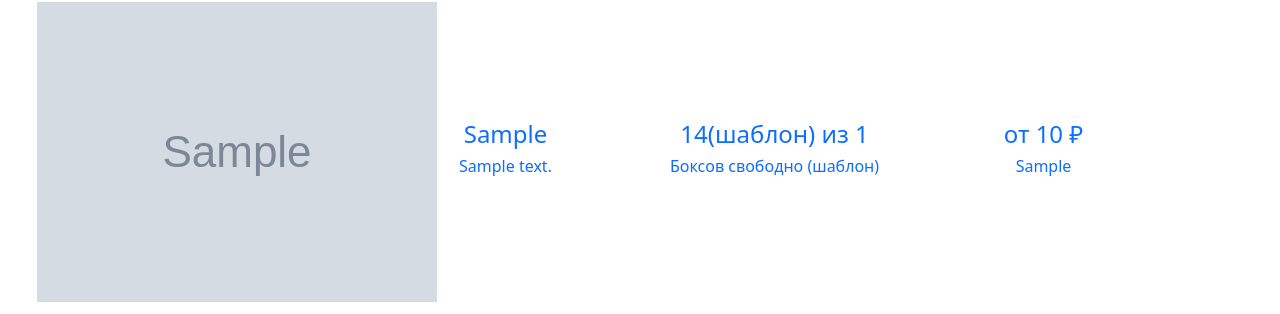
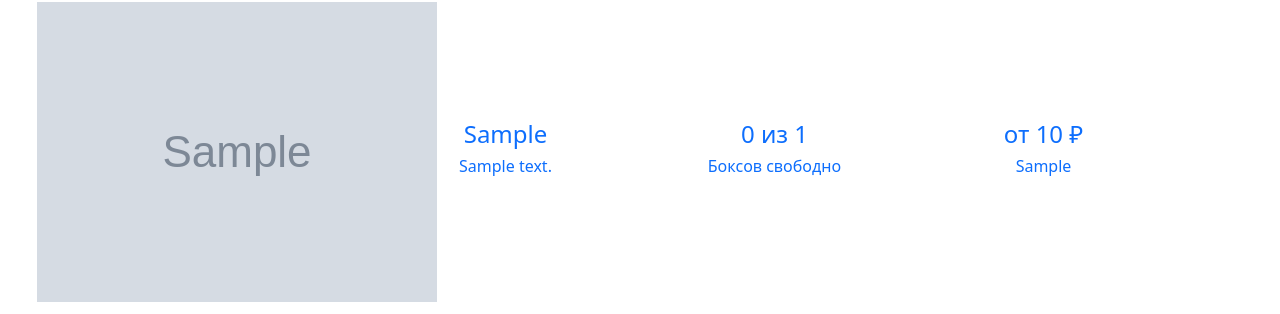
Before and after one commit to kruser66/SelfStorage, a Django app: page /boxes/ in a window 1280 px wide. Shown: the part 621-935 px from the top of the page. Run offline with Django 4.2, Linux system fonts and the light colour scheme; tables that the repository leaves empty hold one stand-in row (values such as "Sample post"); grey boxes marked "Sample" are stand-in pictures; parts of the project's set-up code (start-up, migrations or seed data) failed here and were passed over.

Commit message:
add storages to boxes.html

```diff
--- a/templates/boxes.html
+++ b/templates/boxes.html
@@ -90,11 +90,11 @@
 							<h6 class="text-center">{{storage.address}}</h6>
 						</div>
 						<div class="col-12 col-md-4 col-lg-3 d-flex flex-column justify-content-center">
-							<h4 class="text-center">14(шаблон) из {{storage.count}} </h4>
-							<h6 class="text-center">Боксов свободно (шаблон)</h6>
+							<h4 class="text-center">{{storage.box_free}} из {{storage.box_count}} </h4>
+							<h6 class="text-center">Боксов свободно</h6>
 						</div>
 						<div class="col-12 col-md-4 col-lg-3 d-flex flex-column justify-content-center">
-							<h4 class="text-center SelfStorage_green">от {{storage.min_price}} ₽</h4>
+							<h4 class="text-center SelfStorage_green">от {{storage.box_min_price}} ₽</h4>
 							<h6 class="text-center">{{storage.benefit}}</h6>
 						</div>
 					</a>
```
Also changed, not shown: storage/migrations/0005_box_busy_order.py (added), storage/models.py, storage/views.py.
